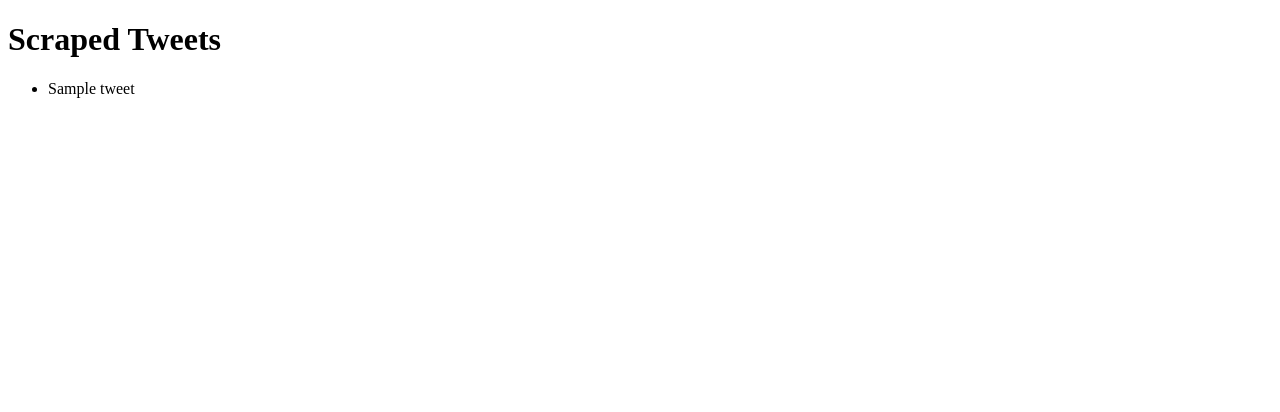
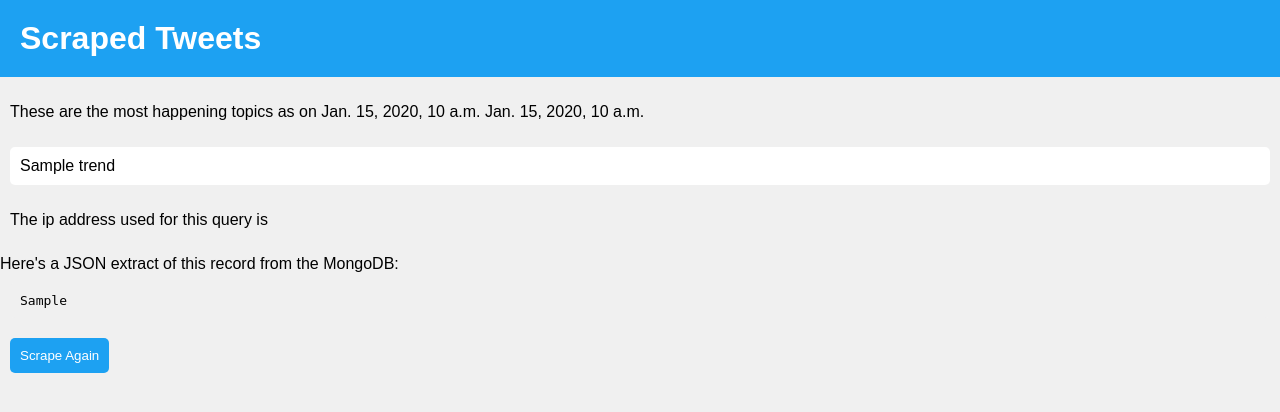
Before and after one commit to Abhishek10351/twitter_scraper, a Django app: template scraper/templates/results.html in a window 1280 px wide. Shown: the top 412 px of the page. Run offline with Django 5.2, Linux system fonts and the light colour scheme; the template is opened without the code that fills it: most values are stand-ins (such as "Sample title", 1, 10 or a date in 2020).

Commit message:
modify templates with basic styles

```diff
--- a/scraper/templates/results.html
+++ b/scraper/templates/results.html
@@ -2,13 +2,71 @@
 <html>
     <head>
         <title>Scraped Tweets</title>
+        <style>
+            body {
+                font-family: Arial, sans-serif;
+                margin: 0;
+                padding: 0;
+                background-color: #f0f0f0;
+            }
+
+            h1 {
+                background-color: #1da1f2;
+                color: white;
+                padding: 20px;
+                margin: 0;
+            }
+
+            p {
+                padding: 10px;
+            }
+
+            ul {
+                list-style-type: none;
+                padding: 0;
+            }
+
+            li {
+                background-color: white;
+                padding: 10px;
+                margin: 10px;
+                border-radius: 5px;
+            }
+            button {
+                background-color: #1da1f2;
+                color: white;
+                padding: 10px;
+                border: none;
+                border-radius: 5px;
+                margin: 10px;
+            }
+            pre {
+                background-color: #f0f0f0;
+                padding: 10px;
+                margin: 10px;
+                border-radius: 5px;
+            }
+            button:hover {
+                background-color: #0f75bc;
+                cursor: pointer;
+            }
+        </style>
     </head>
+
     <body>
         <h1>Scraped Tweets</h1>
+        <p>These are the most happening topics as on {{ date }} {{time}}</p>
         <ul>
-        {% for tweet in tweets %}
-            <li>{{ tweet }}</li>
+            {% for trend in trends %}
+            <li>{{ trend }}</li>
             {% endfor %}
         </ul>
+        <p>The ip address used for this query is</p>
+        Here&apos;s a JSON extract of this record from the MongoDB:
+        <pre>{{ inserted_data}}</pre>
+        <form action="/" method="post">
+            {% csrf_token %}
+            <button type="submit">Scrape Again</button>
+        </form>
     </body>
 </html>
```
Also changed, not shown: scraper/templates/error.html (added, +27 -0 lines), scraper/templates/index.html (+35 -1 lines). Lines whose indentation alone changed are shown as unchanged.
